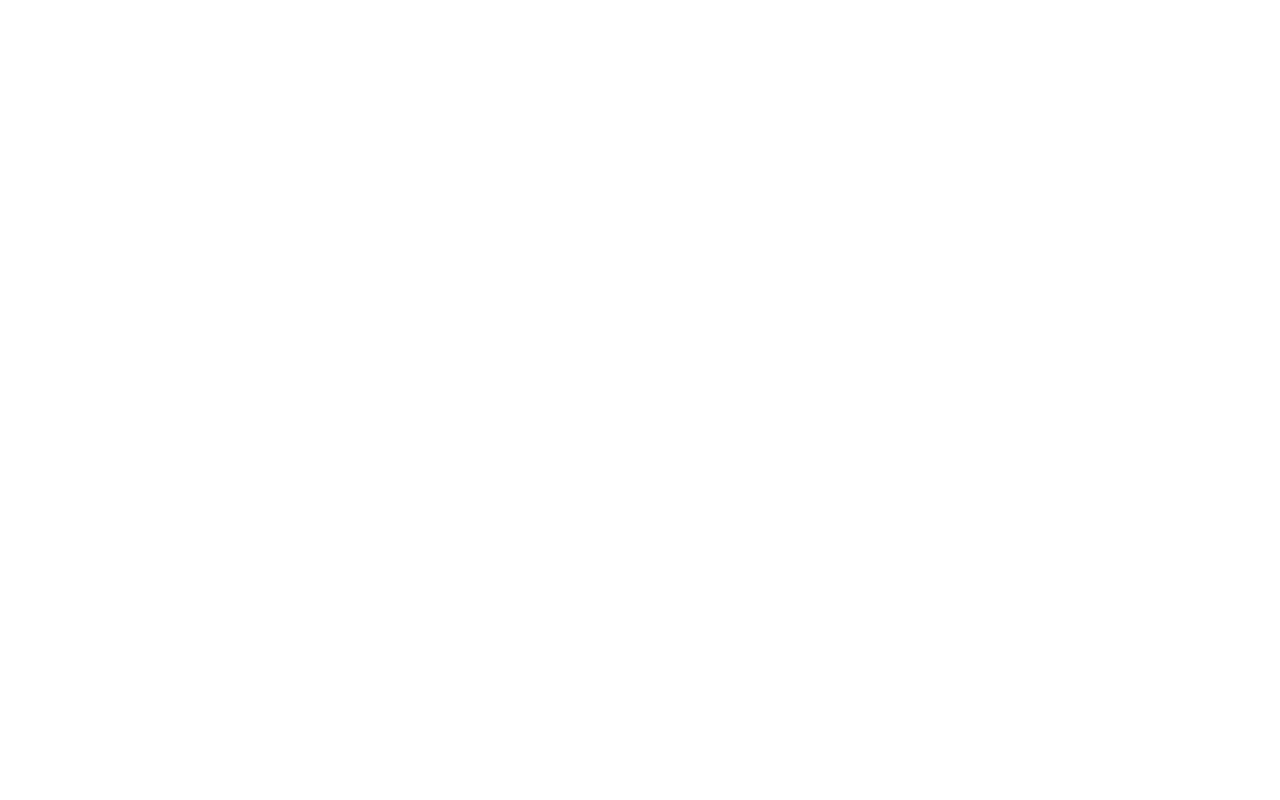
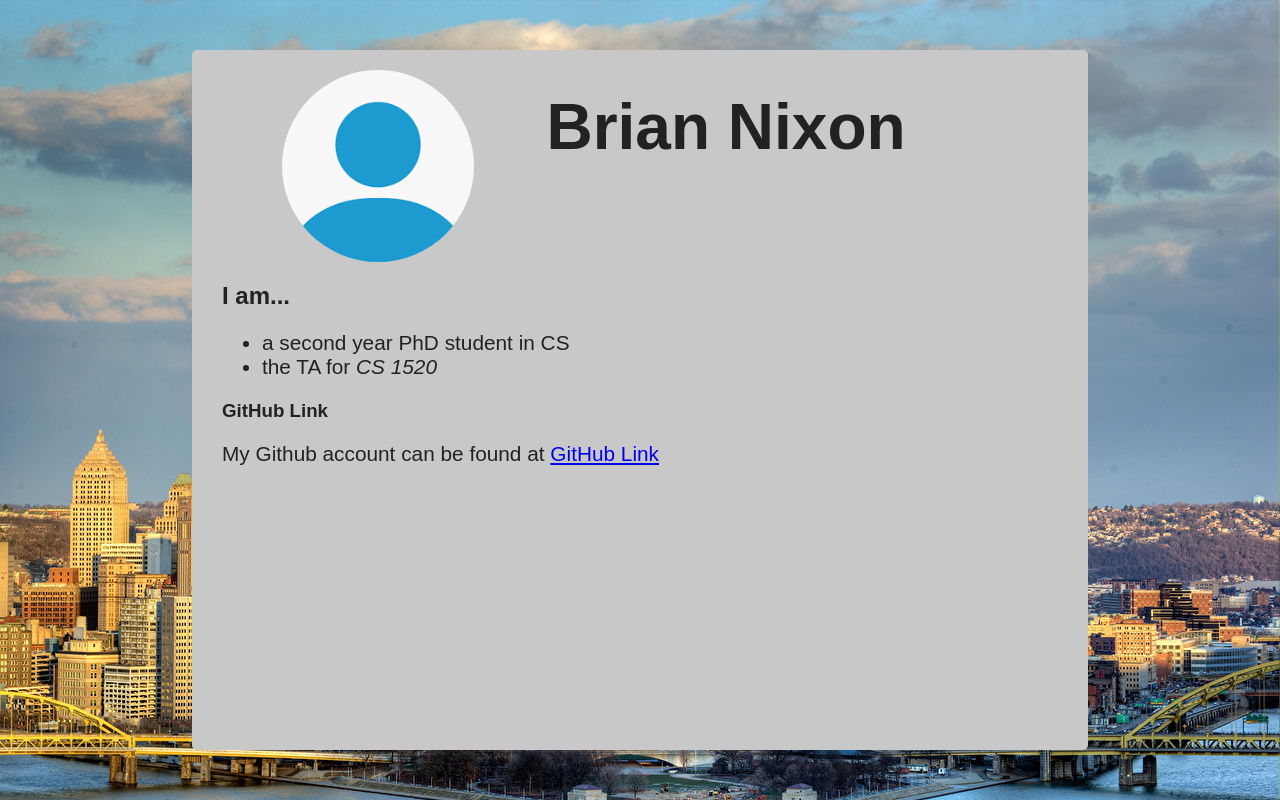
Before and after one commit to nixonb91/CS1520-Rec00, a plain HTML site: page index.html in a window 1280 px wide. Drawn offline with Linux system fonts and the light colour scheme.

Commit message:
Finished recitation

```diff
--- a/index.html
+++ b/index.html
@@ -1 +1,35 @@
-<!-- TODO: Rebuild the sample website -->
+<!DOCTYPE html>
+<html>
+	<head>
+		<!-- Link in the CSS file -->
+		<link rel="stylesheet" type="text/css" href="stylesheet.css">
+
+		<title>Brian Nixon</title>
+	</head>
+	<body>
+		<!-- A div for holding everything -->
+		<div id="main">
+			<!-- Topbar for name and profile pic -->
+			<div id="topbar">
+				<img id="profile" src="assets/profile.png">
+				<h1 class="header" id="introHead">Brian Nixon</h1>
+			</div>
+
+			<!-- Hold the actual content -->
+			<div id="content">
+				<h2 class="header">I am...</h2>
+
+				<ul class="text">
+					<li>a second year PhD student in CS</li>
+					<li>the TA for <em>CS 1520</em></li>
+				</ul>
+
+				<h3 class="header">GitHub Link</h3>
+
+				<p class="text">
+					My Github account can be found at <a href="https://github.com/nixonb91/">GitHub Link</a>
+				</p>
+			</div>
+		</div>
+	</body>
+</html>
--- a/stylesheet.css
+++ b/stylesheet.css
@@ -3,7 +3,7 @@
 /* Styles for the background */
 body {
 	/* TODO: Set the background image to be bg.png */
-
+	background-image: url("assets/bg.jpg");
 	background-size: cover;
 	background-repeat: repeat-y;
 	height: 100%;
@@ -12,6 +12,7 @@ body {
 	margin: 0;
 
 	/* TODO: Set the text color as #222 */
+	color: #222;
 
 }
 
@@ -21,7 +22,8 @@ html {
 	width: 100%;
 
 	/* TODO: Set the margin to 0 and font-family to sans-serif */
-
+	margin: 0;
+	font-family: sans-serif;
 }
 
 /* Gets the main div into a translucent hovering box */
@@ -34,6 +36,7 @@ html {
 	margin-bottom: 50px;
 
 	/* TODO: Set the background color to be rgba(200, 200, 200, 4) */
+	background-color: rgba(200, 200, 200, 4);
 
 	min-height: calc(100% - 100px);
 	border-radius: 5px;
@@ -46,7 +49,7 @@ h1 {
 	margin: 20px;
 
 	/* TODO: Center align the text, on the horizontal axis */
-
+	text-align: center;
 }
 
 .text {
@@ -61,7 +64,10 @@ h1 {
 	left 30px
 	right 30px
 	bottom 15 px */
-
+	margin-top: 20px;
+	margin-left: 30px;
+	margin-right: 30px;
+	margin-bottom: 15px;
 }
 
 /* Attempt to center topbar */
```
